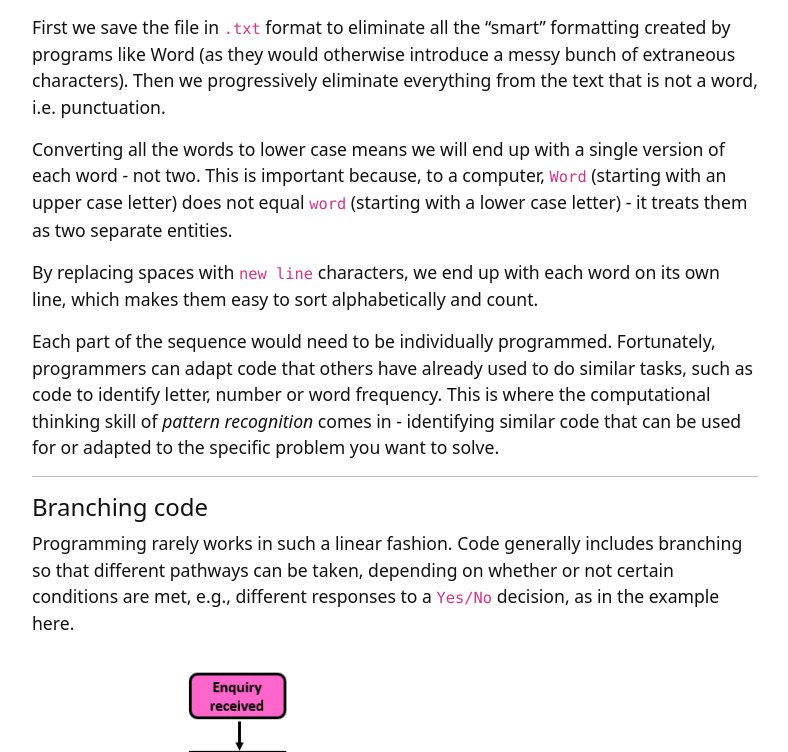
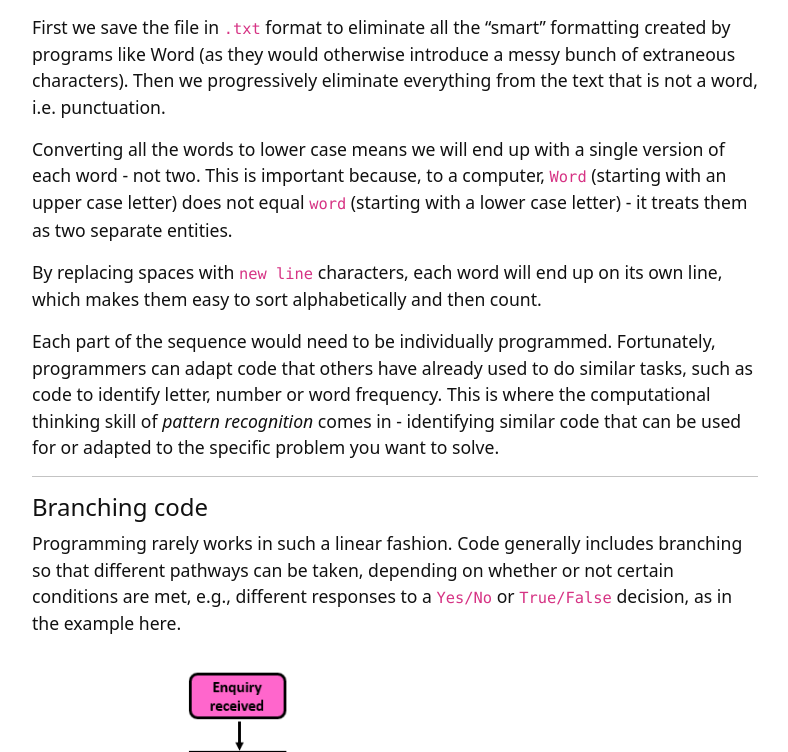
Before and after one commit to weaverbel/intro-computational-thinking, a Jekyll site: the page built from content/3-lesson.md, in a window 1280 px wide and 900 px high, scrolled down 871 px, cut to the strip 0-752 px from the top of the window. Shown: the whole strip, without its empty margins (245-1033 px from the left). Built offline with Jekyll 4.4.1, drawn with Linux system fonts in a browser that asks for light colours.

Commit message:
Update 3-lesson.md
tweaking for better clarity

```diff
--- a/content/3-lesson.md
+++ b/content/3-lesson.md
@@ -18,7 +18,7 @@ First we save the file in `.txt` format to eliminate all the "smart" formatting
 
 Converting all the words to lower case means we will end up with a single version of each word - not two. This is important because, to a computer, `Word` (starting with an upper case letter) does not equal `word` (starting with a lower case letter) - it treats them as two separate entities.
 
-By replacing spaces with `new line` characters, we end up with each word on its own line, which makes them easy to sort alphabetically and count.
+By replacing spaces with `new line` characters, each word will end up on its own line, which makes them easy to sort alphabetically and then count.
 
 Each part of the sequence would need to be individually programmed. Fortunately, programmers can adapt code that others have already used to do similar tasks, such as code to identify letter, number or word frequency. This is where the computational thinking skill of *pattern recognition* comes in - identifying similar code that can be used for or adapted to the specific problem you want to solve.
 
@@ -26,7 +26,7 @@ Each part of the sequence would need to be individually programmed. Fortunately,
 
 #### Branching code
 
-Programming rarely works in such a linear fashion. Code generally includes branching so that different pathways can be taken, depending on whether or not certain conditions are met, e.g., different responses to a `Yes/No` decision, as in the example here.
+Programming rarely works in such a linear fashion. Code generally includes branching so that different pathways can be taken, depending on whether or not certain conditions are met, e.g., different responses to a `Yes/No` or `True/False` decision, as in the example here.
 
 {% include figure.html img="workflow.png" alt="Branching code" caption="Branching code" width="90%" %}
 
```
